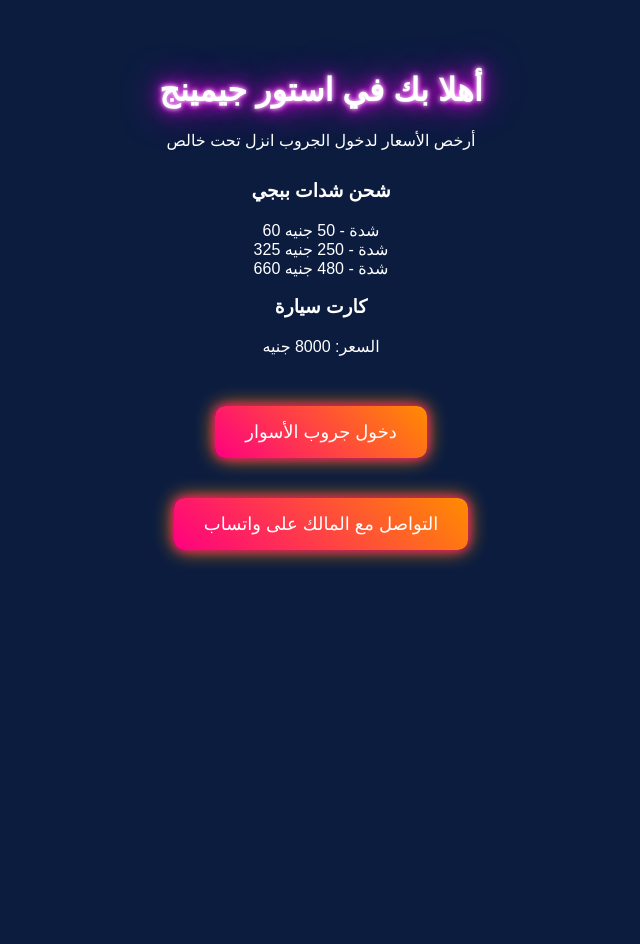
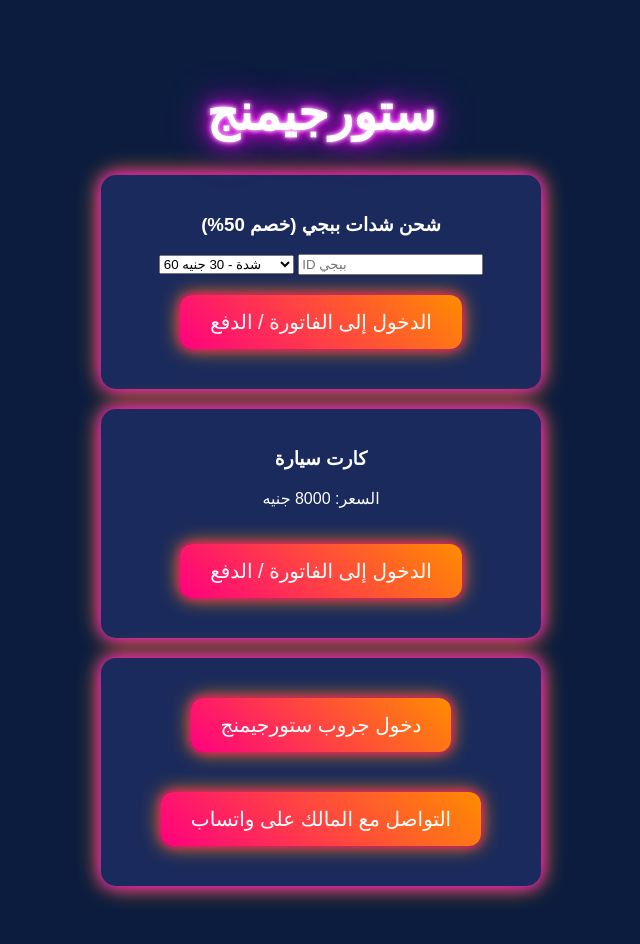
Before and after one commit to njma6797-lab/-182, a plain HTML site: page index.html in a window 1280 px wide. Both pictures are taken after a click on the button "1 - دخول الموقع". Shown: the whole page, without its empty margins (319-959 px from the left). Before the commit the page ends 800 px from the top, so only its background shows below. Drawn offline with Linux system fonts and the light colour scheme.

Commit message:
Refactor welcome page and invoice details
Updated text and styling for the welcome page and invoice generation.

```diff
--- a/index.html
+++ b/index.html
@@ -2,7 +2,7 @@
 <html lang="ar">
 <head>
 <meta charset="UTF-8">
-<title>استور جيمينج</title>
+<title>ستورجيمنج</title>
 <style>
 body{
   font-family: Arial, sans-serif;
@@ -12,24 +12,25 @@ body{
   text-align:center;
 }
 .glow-text{
+  font-size: 50px;
   color:#fff;
   text-shadow: 0 0 5px #fff, 0 0 10px #ff00ff, 0 0 20px #ff00ff, 0 0 40px #ff00ff;
 }
 button{
   padding:15px 30px;
   margin:20px;
-  font-size:18px;
+  font-size:20px;
   border:none;
-  border-radius:10px;
+  border-radius:12px;
   cursor:pointer;
   background: linear-gradient(45deg,#ff0080,#ff8c00);
   color:#fff;
   box-shadow: 0 0 10px #ff0080, 0 0 20px #ff8c00;
-  transition: 0.3s;
+  transition:0.3s;
 }
 button:hover{
   transform: scale(1.1);
-  box-shadow: 0 0 20px #ff0080,0 0 30px #ff8c00;
+  box-shadow:0 0 20px #ff0080,0 0 30px #ff8c00;
 }
 .hidden{
   display:none;
@@ -45,52 +46,100 @@ a:hover{
 .container{
   padding:50px;
 }
+.box{
+  background:#1a2a5c;
+  margin:20px auto;
+  padding:20px;
+  border-radius:15px;
+  max-width:400px;
+  box-shadow:0 0 15px #ff00ff,0 0 25px #ff8c00;
+}
+.table div{
+  display:flex;
+  justify-content:space-between;
+  padding:10px;
+  border-bottom:1px solid #fff;
+}
+.success{
+  color: #00ff00;
+  font-weight:bold;
+  margin:20px 0;
+  font-size:18px;
+}
 </style>
 </head>
 <body>
 
+<!-- صفحة الترحيب -->
 <div class="container" id="welcomePage">
-  <h1 class="glow-text">مرحبًا بك في موقع استور جيمينج</h1>
-  <p>لتنشيط الخيارات الصوتية اضغط 1 لدخول الموقع، أو 2 للتواصل مع المالك على واتساب</p>
+  <h1 class="glow-text">مرحبا بك في ستورجيمنج</h1>
+  <p>للدخول اضغط 1، للتواصل مع المالك على واتساب اضغط 2</p>
   <button onclick="chooseOption(1)">1 - دخول الموقع</button>
   <button onclick="chooseOption(2)">2 - واتساب المالك</button>
 </div>
 
+<!-- صفحة التحميل -->
 <div class="container hidden" id="loadingPage">
   <h2 class="glow-text" id="loadingText">جاري التوجيه...</h2>
 </div>
 
+<!-- الصفحة الرئيسية للموقع -->
 <div class="container hidden" id="mainPage">
-  <h1 class="glow-text">أهلا بك في استور جيمينج</h1>
-  <p>أرخص الأسعار لدخول الجروب انزل تحت خالص</p>
+  <h1 class="glow-text">ستورجيمنج</h1>
 
-  <div style="margin:30px;">
-    <h3>شحن شدات ببجي</h3>
-    <ul style="list-style:none; padding:0;">
-      <li>60 شدة - 50 جنيه</li>
-      <li>325 شدة - 250 جنيه</li>
-      <li>660 شدة - 480 جنيه</li>
-    </ul>
+  <div class="box">
+    <h3>شحن شدات ببجي (خصم 50%)</h3>
+    <select id="uc">
+      <option value="30">60 شدة - 30 جنيه</option>
+      <option value="162">325 شدة - 162 جنيه</option>
+      <option value="330">660 شدة - 330 جنيه</option>
+    </select>
+    <input id="pubgId" placeholder="ID ببجي">
+    <button onclick="generateInvoice('شدات ببجي')">الدخول إلى الفاتورة / الدفع</button>
+  </div>
 
+  <div class="box">
     <h3>كارت سيارة</h3>
     <p>السعر: 8000 جنيه</p>
+    <button onclick="generateInvoice('كارت سيارة')">الدخول إلى الفاتورة / الدفع</button>
   </div>
 
-  <div style="margin:30px;">
-    <button onclick="window.location.href='https://chat.whatsapp.com/DUS3Tw1UKqhICikuwxKnvs?mode=hqrt3'">
-      دخول جروب الأسوار
+  <div class="box">
+    <button onclick="window.open('https://chat.whatsapp.com/DUS3Tw1UKqhICikuwxKnvs?mode=hqrt3','_blank')">
+      دخول جروب ستورجيمنج
     </button>
     <br>
-    <button onclick="window.location.href='https://wa.me/201206561893'">
+    <button onclick="window.open('https://wa.me/201206561893','_blank')">
       التواصل مع المالك على واتساب
     </button>
   </div>
 </div>
 
+<!-- صفحة الفاتورة -->
+<div class="container hidden" id="invoicePage">
+  <h1 class="glow-text">ستورجيمنج</h1>
+  <div class="success">تم الدفع بنجاح وتم وصول الخدمة</div>
+  <div class="table">
+    <div><span>رقم العملية</span><span id="o"></span></div>
+    <div><span>الخدمة</span><span id="type"></span></div>
+    <div><span>التفاصيل</span><span id="details"></span></div>
+    <div><span>السعر</span><span id="price"></span></div>
+    <div><span>ID ببجي</span><span id="pid"></span></div>
+    <div><span>تاريخ التنفيذ</span><span id="date"></span></div>
+  </div>
+</div>
+
 <script>
-// تشغيل صوت الترحيب
+function randomOrder(){
+  return Math.floor(100000 + Math.random()*900000);
+}
+function now(){
+  return new Date().toLocaleString();
+}
+
+// صوت الترحيب
 window.onload = function(){
-  let msg = new SpeechSynthesisUtterance("مرحبا بك في موقع استور جيمينج، للدخول دوس واحد للتوجه للموقع، وللتواصل مع المالك اضغط اثنين");
+  let msg = new SpeechSynthesisUtterance("مرحبا بك في موقع ستورجيمنج، للدخول اضغط واحد، للتواصل مع المالك اضغط اثنين");
   msg.lang = "ar-SA";
   window.speechSynthesis.speak(msg);
 }
@@ -112,6 +161,33 @@ function chooseOption(option){
     },2000);
   }
 }
+
+// إنشاء الفاتورة
+function generateInvoice(service){
+  let order = randomOrder();
+  let pubgId = document.getElementById('pubgId').value || '—';
+  let price = "";
+  let details = "";
+
+  if(service === "شدات ببجي"){
+    let ucValue = document.getElementById('uc').value;
+    details = ucValue + " شدة ببجي";
+    price = ucValue + " جنيه";
+  }else{
+    details = service;
+    price = "8000 جنيه";
+  }
+
+  document.getElementById('mainPage').classList.add('hidden');
+  document.getElementById('invoicePage').classList.remove('hidden');
+
+  document.getElementById('o').innerText = order;
+  document.getElementById('type').innerText = service;
+  document.getElementById('details').innerText = details;
+  document.getElementById('price').innerText = price;
+  document.getElementById('pid').innerText = pubgId;
+  document.getElementById('date').innerText = now();
+}
 </script>
 
 </body>
```
